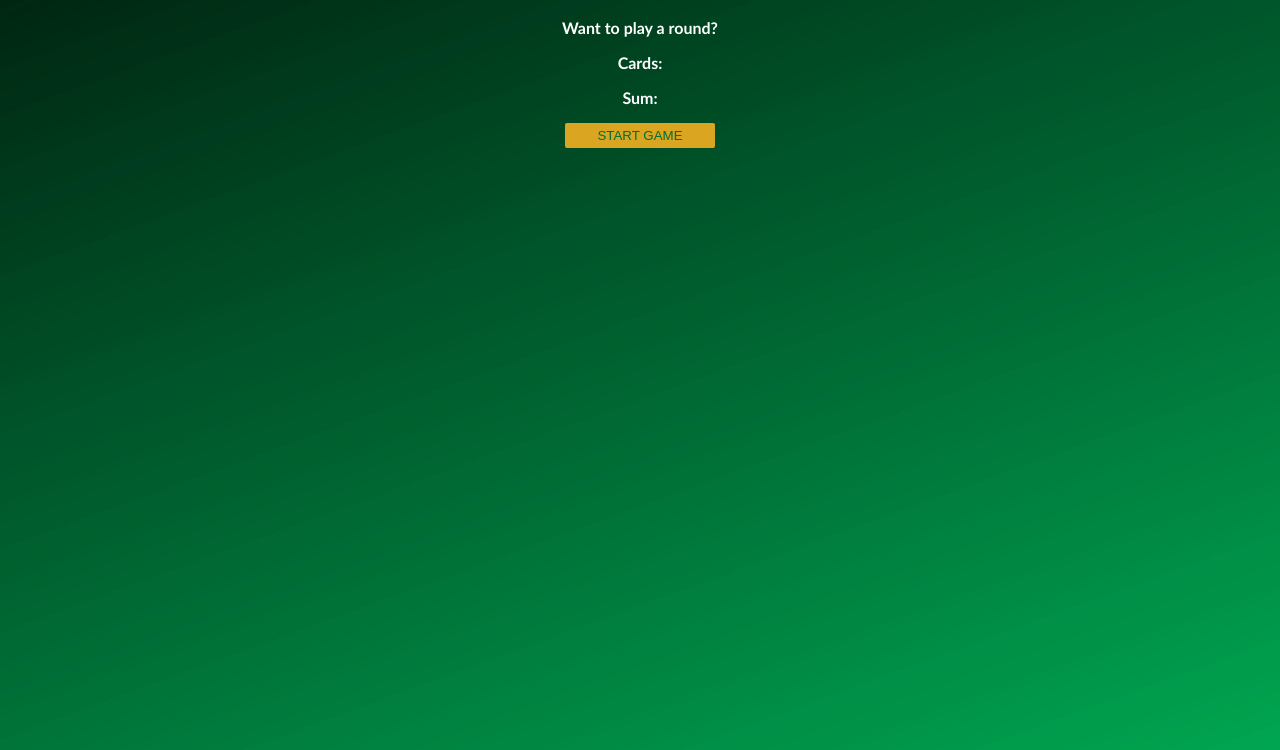
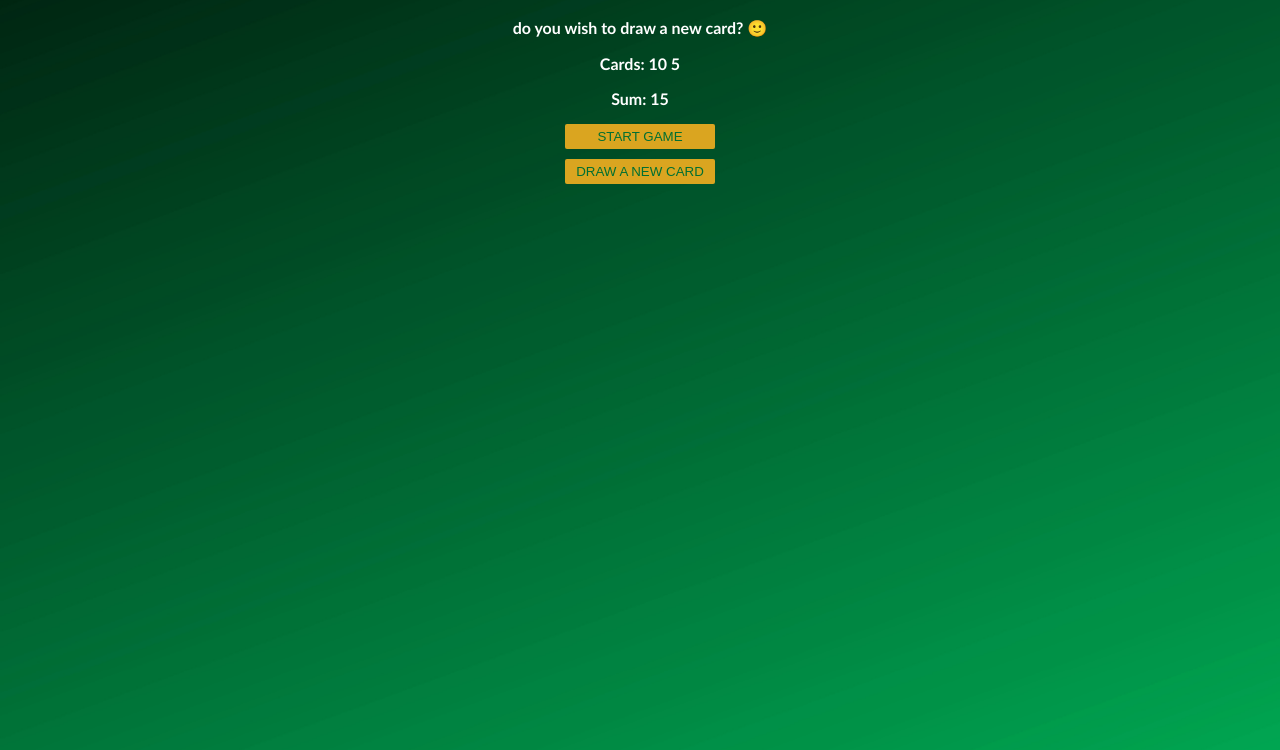
Before and after one commit to zaiydmala/blackjack, a plain HTML site: page index.html in a window 1280 px wide. Both pictures are taken after a click on the button "START GAME". Shown: the part 50-800 px from the top of the page. Drawn offline with Linux system fonts and the light colour scheme.

Commit message:
Draw a new card

```diff
--- a/index.css
+++ b/index.css
@@ -11,7 +11,7 @@ h1 {
     color: goldenrod;
 }
 
-.message {
+#update {
 
 }
 
@@ -20,8 +20,10 @@ button {
     background-color: goldenrod;
     color: #016f32;
     padding: 5px 0px;
+    margin: 10px auto;
     border: none;
     border-radius: 2px;
+    display: block;
 }
 button:hover {
     cursor: pointer;
--- a/index.html
+++ b/index.html
@@ -1,13 +1,14 @@
 <html>
     <head>
-        <script src="index.js" defer></script>
         <link rel="stylesheet" href="index.css">
     </head>
     <body>
         <h1>Blackjack</h1>
-        <p class="message">Want to play a round?</p>
-        <p>Cards:</p>
-        <p>Sum:</p>
+        <p class="message-el">Want to play a round?</p>
+        <p class="card-el">Cards:</p>
+        <p class="sum-el">Sum:</p>
         <button class="start">START GAME</button>
+        <button class="new-card">DRAW A NEW CARD</button>
+        <script src="index.js"></script>
     </body>
 </html>
--- a/index.js
+++ b/index.js
@@ -1,14 +1,22 @@
-let firstCard = 0;
-let secondCard = 0;
+let firstCard = 10;
+let secondCard = 5;
 let sum = firstCard + secondCard;
 let hasBlackjack = false;
 let isAlive = true;
 let message = "";
+let messageEl = document.querySelector('.message-el');
+let cardEl = document.querySelector('.card-el');
+let sumEl = document.querySelector('.sum-el');
+const start = document.querySelector('.start');
+const newCard = document.querySelector('.new-card');
 
-const start = document.querySelector('.start');
-start.addEventListener('click', startGame());
 
-function startGame() {
+start.addEventListener('click', startGame);
+function startGame() { playRound() }
+function playRound() {
+    cardEl.textContent = `Cards: ${firstCard}  ${secondCard}`;
+    sumEl.textContent = `Sum: ${sum}`;
+
     if(sum <= 20) {
         message = "do you wish to draw a new card? 🙂";
     } else if(sum === 21) {
@@ -18,4 +26,12 @@ function startGame() {
         message = "you're out of the game 😭";
         isAlive = false;
     }
+    messageEl.textContent = message;
 }
+
+newCard.addEventListener('click', drawCard);
+function drawCard() {
+    const card = 6;
+    sum += card;
+    playRound();
+}
```
